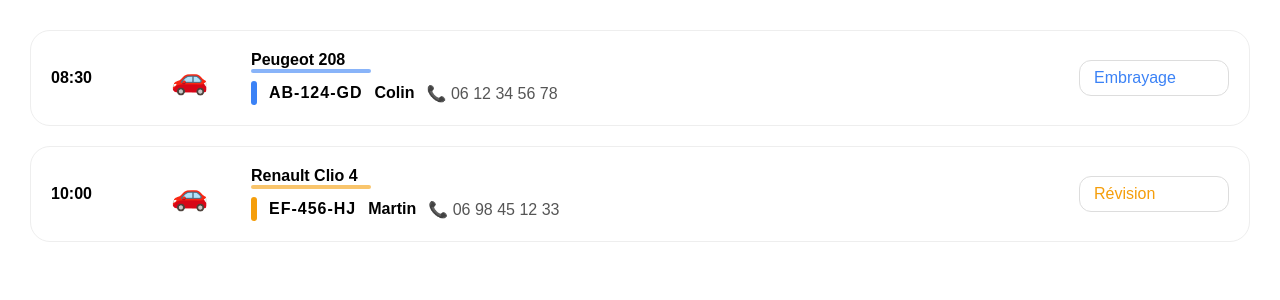
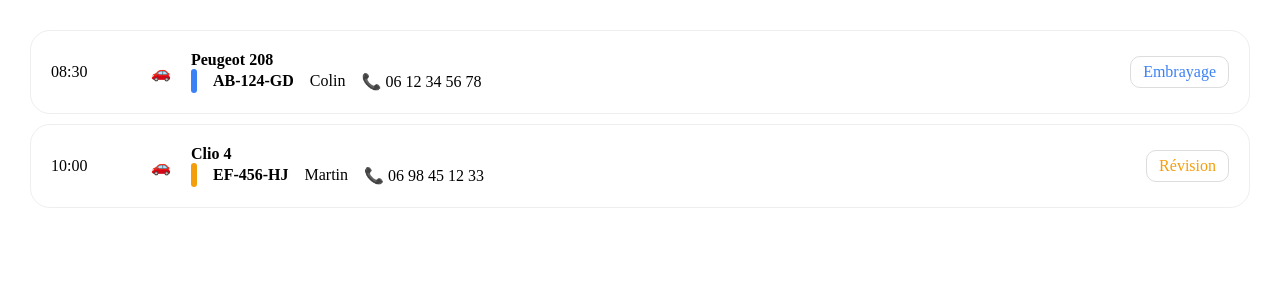
Before and after one commit to amunia2a-lab/planning, a Next.js app: page / in a window 1280 px wide. Shown: the top 300 px of the page. Built offline with nearby package versions, Linux system fonts and the light colour scheme.

Commit message:
Add files via upload

```diff
--- a/app/layout.tsx
+++ b/app/layout.tsx
@@ -1,6 +1,6 @@
-export default function RootLayout({ children }: { children: React.ReactNode }) {
+export default function RootLayout({ children }) {
   return (
-    <html lang="fr">
+    <html>
       <body style={{ margin: 0 }}>{children}</body>
     </html>
   );
--- a/app/page.tsx
+++ b/app/page.tsx
@@ -1,110 +1,72 @@
-type Appointment = {
-  id: string;
-  time: string;
-  model: string;
-  plate: string;
-  client: string;
-  phone: string;
-  intervention: string;
-  accent: string;
-};
+import { parseTitle } from "../lib/parse"
 
-const data: Appointment[] = [
+const data = [
   {
-    id: "1",
     time: "08:30",
     model: "Peugeot 208",
-    plate: "AB-124-GD",
-    client: "Colin",
-    phone: "06 12 34 56 78",
-    intervention: "Embrayage",
+    title: "AB-124-GD | Colin | 0612345678 | Embrayage",
     accent: "#3b82f6"
   },
   {
-    id: "2",
     time: "10:00",
-    model: "Renault Clio 4",
-    plate: "EF-456-HJ",
-    client: "Martin",
-    phone: "06 98 45 12 33",
-    intervention: "Révision",
+    model: "Clio 4",
+    title: "EF-456-HJ | Martin | 06 98 45 12 33 | Révision",
     accent: "#f59e0b"
   }
-];
+]
 
 export default function Page() {
   return (
-    <main style={styles.page}>
-      <div style={styles.container}>
-        {data.map(item => (
-          <div key={item.id} style={styles.row}>
+    <div style={{ padding: 30 }}>
+      {data.map((item, i) => {
+        const p = parseTitle(item.title)
 
-            <div style={styles.time}>{item.time}</div>
+        return (
+          <div key={i} style={{
+            display: "flex",
+            gap: 20,
+            alignItems: "center",
+            padding: 20,
+            border: "1px solid #eee",
+            borderRadius: 20,
+            marginBottom: 10
+          }}>
 
-            <div style={styles.car}>🚗</div>
+            <div style={{ width: 80 }}>{item.time}</div>
 
-            <div style={styles.info}>
+            <div>🚗</div>
 
-              <div style={styles.modelWrap}>
-                <span style={styles.model}>{item.model}</span>
-                <span style={{...styles.fade, background: item.accent}}/>
+            <div style={{ flex: 1 }}>
+              <div style={{ fontWeight: 700 }}>{item.model}</div>
+
+              <div style={{ display: "flex", gap: 16, alignItems: "center" }}>
+                <div style={{
+                  width: 6,
+                  height: 24,
+                  background: item.accent,
+                  borderRadius: 10
+                }}/>
+
+                <div style={{ fontWeight: 900 }}>{p.plate}</div>
+
+                <div>{p.client}</div>
+
+                <div>📞 {p.phone}</div>
               </div>
-
-              <div style={styles.meta}>
-                <span style={{...styles.bar, background: item.accent}}/>
-                <span style={styles.plate}>{item.plate}</span>
-                <span style={styles.client}>{item.client}</span>
-                <span style={styles.phone}>📞 {item.phone}</span>
-              </div>
-
             </div>
 
-            <div style={{...styles.badge, color: item.accent}}>
-              {item.intervention}
+            <div style={{
+              border: "1px solid #ddd",
+              padding: "6px 12px",
+              borderRadius: 10,
+              color: item.accent
+            }}>
+              {p.intervention}
             </div>
 
           </div>
-        ))}
-      </div>
-    </main>
-  );
+        )
+      })}
+    </div>
+  )
 }
-
-const styles: any = {
-  page: { padding: 30, fontFamily: "sans-serif" },
-  container: { display: "flex", flexDirection: "column", gap: 20 },
-
-  row: {
-    display: "grid",
-    gridTemplateColumns: "100px 60px 1fr 150px",
-    alignItems: "center",
-    gap: 20,
-    padding: 20,
-    borderRadius: 20,
-    background: "#fff",
-    border: "1px solid #eee"
-  },
-
-  time: { fontWeight: 700 },
-  car: { fontSize: 30 },
-
-  info: { display: "flex", flexDirection: "column", gap: 8 },
-
-  modelWrap: { display: "flex", flexDirection: "column" },
-  model: { fontWeight: 700 },
-  fade: { height: 4, width: 120, borderRadius: 10, opacity: 0.6 },
-
-  meta: { display: "flex", alignItems: "center", gap: 12 },
-
-  bar: { width: 6, height: 24, borderRadius: 10 },
-
-  plate: { fontWeight: 900, letterSpacing: 1 },
-  client: { fontWeight: 700 },
-  phone: { color: "#555" },
-
-  badge: {
-    padding: "8px 14px",
-    borderRadius: 12,
-    border: "1px solid #ddd"
-  }
-};
--- /dev/null
+++ b/lib/parse.ts
@@ -0,0 +1,18 @@
+export function parseTitle(title) {
+  const parts = title.split("|").map(s => s.trim())
+
+  const formatPhone = (p) => {
+    const digits = p.replace(/\D/g, "")
+    if (digits.length === 10) {
+      return digits.replace(/(\d{2})(?=\d)/g, "$1 ").trim()
+    }
+    return p
+  }
+
+  return {
+    plate: parts[0] || "",
+    client: parts[1] || "",
+    phone: formatPhone(parts[2] || ""),
+    intervention: parts[3] || ""
+  }
+}
--- a/tsconfig.json
+++ b/tsconfig.json
@@ -1,8 +1,7 @@
 {
   "compilerOptions": {
     "target": "ES2017",
-    "lib": ["dom", "dom.iterable", "esnext"],
-    "jsx": "preserve",
-    "module": "esnext"
+    "lib": ["dom", "esnext"],
+    "jsx": "preserve"
   }
 }
```
Also changed, not shown: next-env.d.ts.
